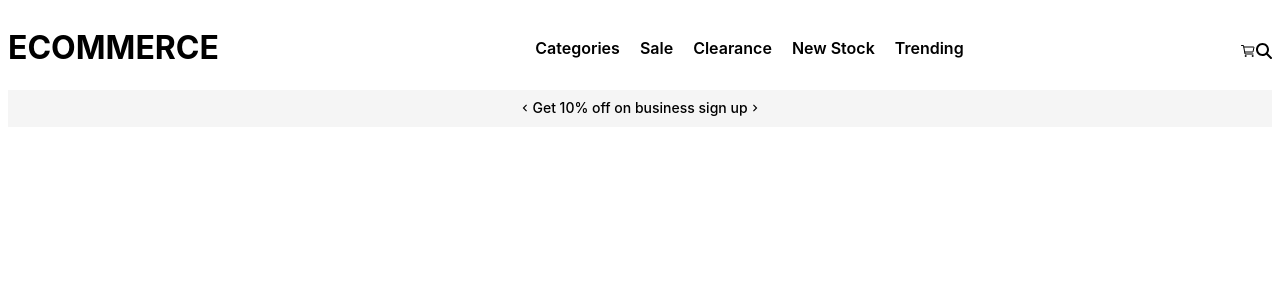
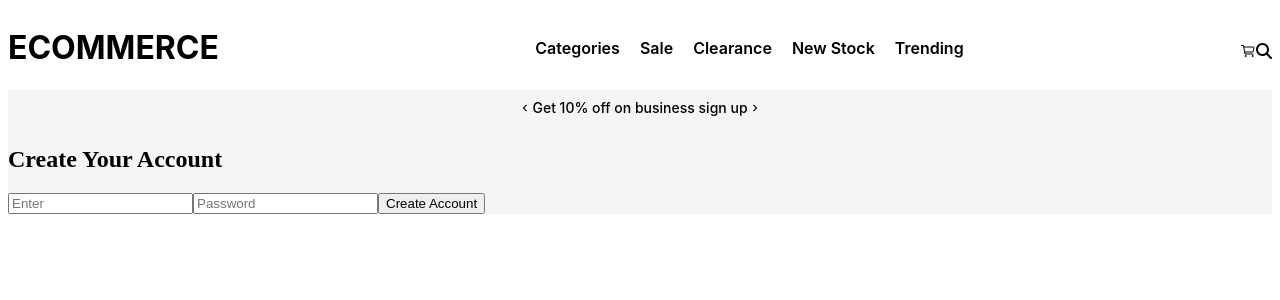
Before and after one commit to zeenat-abedin/login-signup, a React (Create React App) app: page / in a window 1280 px wide. Shown: the top 300 px of the page. Built offline with nearby package versions, Linux system fonts and the light colour scheme.

Commit message:
"Move Signup component to App and update form heading and button text"

```diff
--- a/src/App.js
+++ b/src/App.js
@@ -34,8 +34,9 @@ function App() {
           <span>Get 10% off on business sign up</span>
           <MdKeyboardArrowRight />
         </div>
+        <Signup/>
         <Routes>
-          <Route exact path="/" component={Signup} />
+          {/* <Route exact path="/" component={Home} /> */}
           {/* <Route path="/" render={(props) => <Signup {...props} handleLogin={handleLogin} />} />
           <Route path="/login" render={(props) => <Login {...props} handleLogin={handleLogin} />} />
           <Route
--- a/src/pages/Signup.jsx
+++ b/src/pages/Signup.jsx
@@ -24,9 +24,9 @@ const Signup = ({ handleLogin }) => {
 
   return (
     <div>
-      <h2>Create Your Account</h2>
       <form onSubmit={handleSubmit}>
-        <input type="text" name="username" placeholder="Username" value={formData.username} onChange={handleChange} />
+        <h2>Create Your Account</h2>
+        <input type="text" name="username" placeholder="Enter" value={formData.username} onChange={handleChange} />
         <input
           type="password"
           name="password"
@@ -34,7 +34,7 @@ const Signup = ({ handleLogin }) => {
           value={formData.password}
           onChange={handleChange}
         />
-        <button type="submit">Sign Up</button>
+        <button type="submit">Create Account</button>
       </form>
     </div>
   );
```
